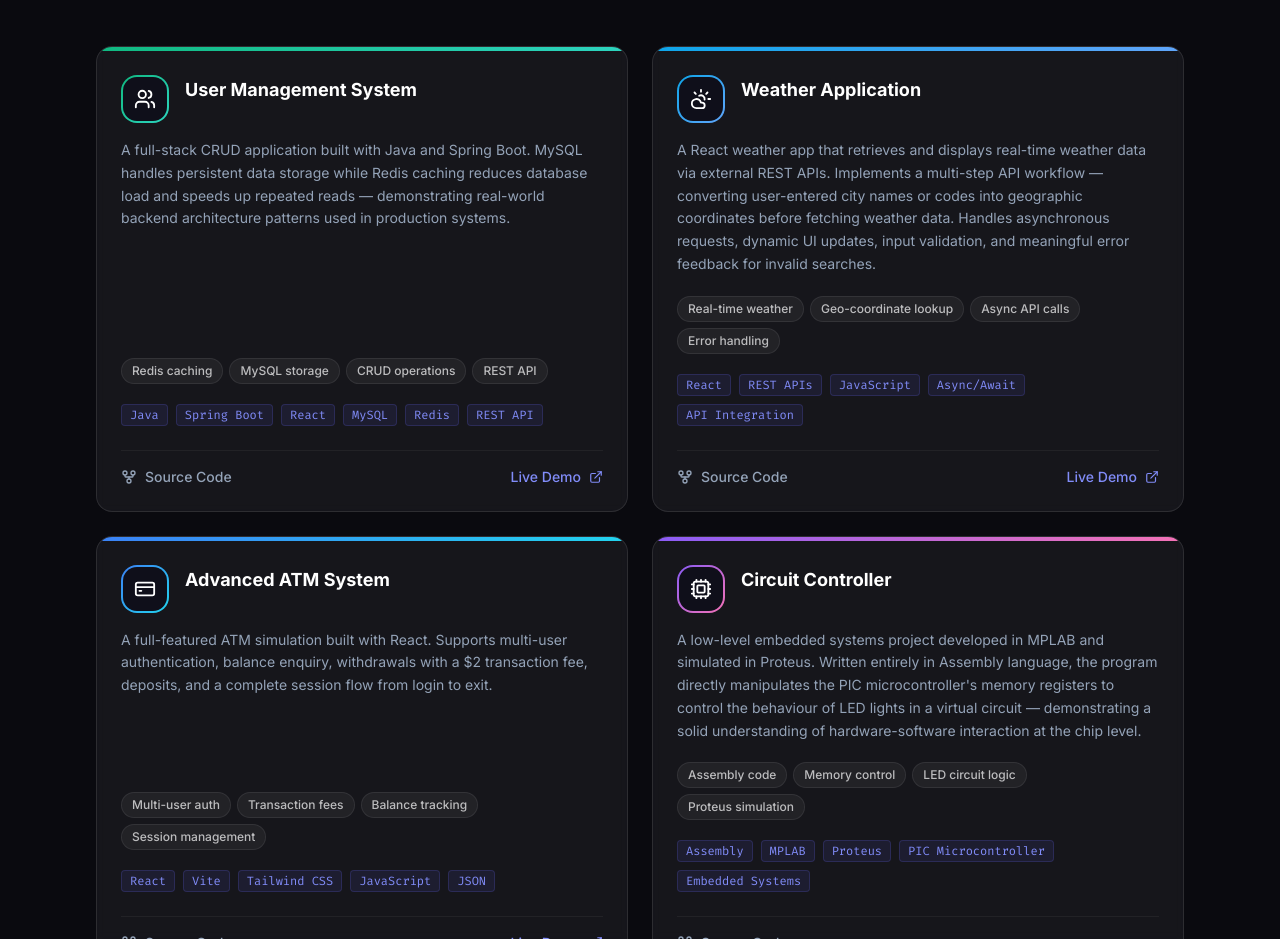
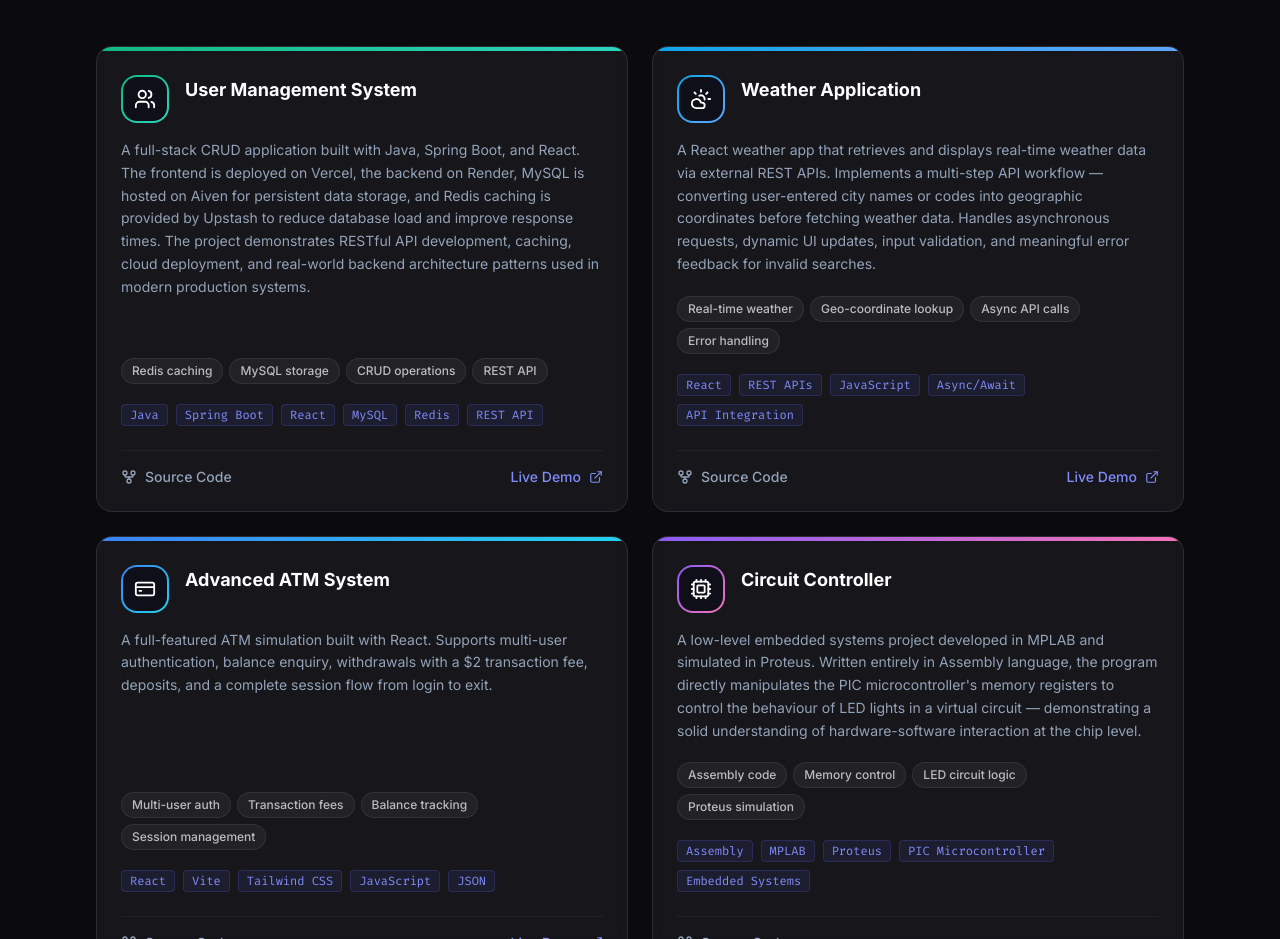
Before and after one commit to MulMukendi/mulumba-portfolio-site, a React (Vite) app: page / in a window 1280 px wide. Shown: the part 3280-4219 px from the top of the page. Built offline with nearby package versions, Linux system fonts and the light colour scheme.

Commit message:
feat: update project card with production deployment details

```diff
--- a/src/components/Projects.jsx
+++ b/src/components/Projects.jsx
@@ -7,7 +7,7 @@ const projects = [
     icon: Users,
     title: 'User Management System',
     description:
-      'A full-stack CRUD application built with Java and Spring Boot. MySQL handles persistent data storage while Redis caching reduces database load and speeds up repeated reads — demonstrating real-world backend architecture patterns used in production systems.',
+      'A full-stack CRUD application built with Java, Spring Boot, and React. The frontend is deployed on Vercel, the backend on Render, MySQL is hosted on Aiven for persistent data storage, and Redis caching is provided by Upstash to reduce database load and improve response times. The project demonstrates RESTful API development, caching, cloud deployment, and real-world backend architecture patterns used in modern production systems.',
     tags: ['Java', 'Spring Boot', 'React', 'MySQL', 'Redis', 'REST API'],
     color: 'from-emerald-500 to-teal-400',
     features: ['Redis caching', 'MySQL storage', 'CRUD operations', 'REST API'],
```
